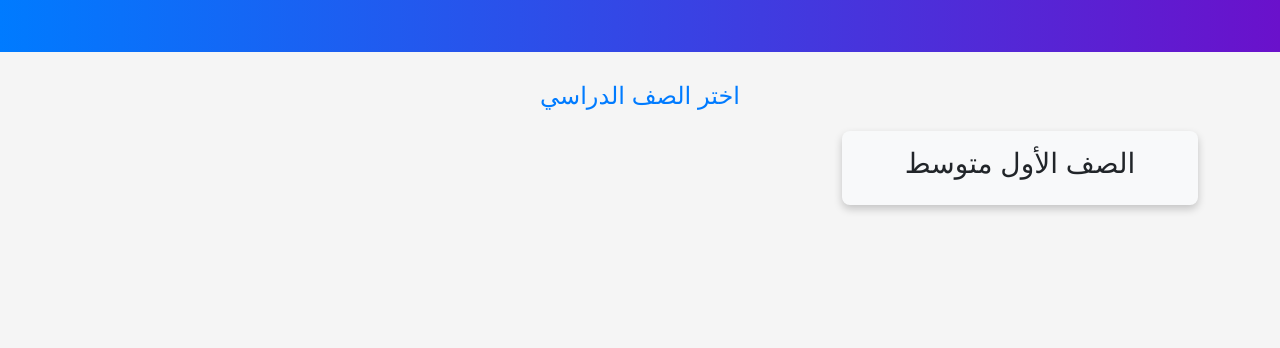
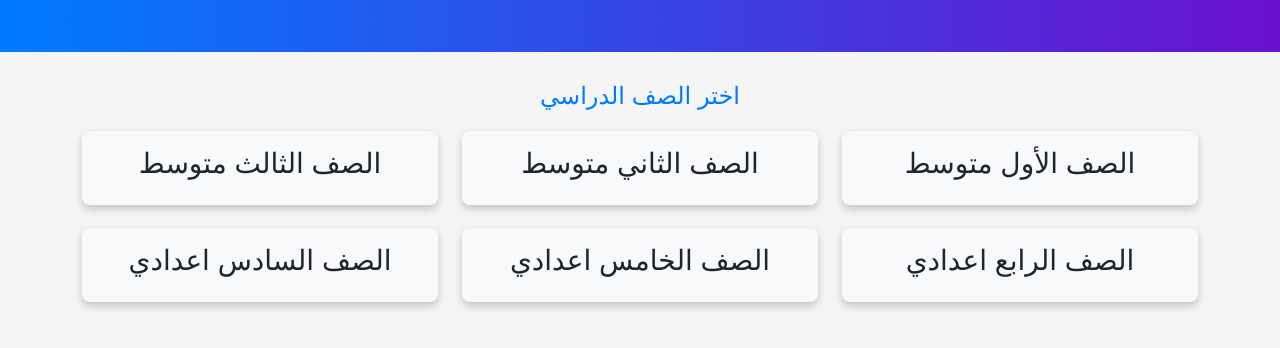
Before and after one commit to zedsdam/mybook, a plain HTML site: page index.html in a window 1280 px wide. Shown: the part 236-584 px from the top of the page. Drawn offline with nearby package versions, Linux system fonts and the light colour scheme.

Commit message:
Update index.html

```diff
--- a/index.html
+++ b/index.html
@@ -86,8 +86,31 @@
                     <h3 class="text-center">الصف الأول متوسط</h3>
                 </div>
             </div>
-            <!-- المزيد من الصفوف -->
-            <!-- تكرار نفس الكود للصفوف الباقية (الثاني، الثالث، الرابع، الخامس، السادس) -->
+            <div class="col-md-4 mb-4" data-aos="zoom-in" onclick="showSubjects('الصف الثاني متوسط')">
+                <div class="grade-card p-3 bg-light">
+                    <h3 class="text-center">الصف الثاني متوسط</h3>
+                </div>
+            </div>
+            <div class="col-md-4 mb-4" data-aos="zoom-in" onclick="showSubjects('الصف الثالث متوسط')">
+                <div class="grade-card p-3 bg-light">
+                    <h3 class="text-center">الصف الثالث متوسط</h3>
+                </div>
+            </div>
+            <div class="col-md-4 mb-4" data-aos="zoom-in" onclick="showSubjects('الصف الرابع اعدادي')">
+                <div class="grade-card p-3 bg-light">
+                    <h3 class="text-center">الصف الرابع اعدادي</h3>
+                </div>
+            </div>
+            <div class="col-md-4 mb-4" data-aos="zoom-in" onclick="showSubjects('الصف الخامس اعدادي')">
+                <div class="grade-card p-3 bg-light">
+                    <h3 class="text-center">الصف الخامس اعدادي</h3>
+                </div>
+            </div>
+            <div class="col-md-4 mb-4" data-aos="zoom-in" onclick="showSubjects('الصف السادس اعدادي')">
+                <div class="grade-card p-3 bg-light">
+                    <h3 class="text-center">الصف السادس اعدادي</h3>
+                </div>
+            </div>
         </div>
     </div>
 
@@ -101,21 +124,50 @@
         </div>
     </div>
 
-    <!-- سكريبت AOS -->
+    <!-- سكريبت AOS و JavaScript لتفعيل الأقسام والملازم -->
     <script src="https://cdnjs.cloudflare.com/ajax/libs/aos/2.3.4/aos.js"></script>
     <script>
         // تفعيل AOS
         AOS.init();
 
-        // دالة لعرض المواد الدراسية
+        // دالة لعرض المواد الدراسية حسب الصف
         function showSubjects(grade) {
-            const subjects = [
-                { name: "ملزمة الأحياء", link: "https://t.me/your_bot_link" },
-                { name: "ملزمة الكيمياء", link: "https://t.me/your_bot_link" },
-                { name: "ملزمة الاجتماعيات", link: "https://t.me/your_bot_link" },
-                { name: "ملزمة الرياضيات", link: "https://t.me/your_bot_link" }
-            ];
+            // بيانات الملازم حسب الصف
+            const subjectData = {
+                'الصف الأول متوسط': [
+                    { name: "ملزمة الأحياء", link: "https://t.me/your_bot_link" },
+                    { name: "ملزمة الكيمياء", link: "https://t.me/your_bot_link" },
+                    { name: "ملزمة الاجتماعيات", link: "https://t.me/your_bot_link" },
+                    { name: "ملزمة الرياضيات", link: "https://t.me/your_bot_link" }
+                ],
+                'الصف الثاني متوسط': [
+                    { name: "ملزمة الفيزياء", link: "https://t.me/your_bot_link" },
+                    { name: "ملزمة الرياضيات", link: "https://t.me/your_bot_link" },
+                    { name: "ملزمة العلوم", link: "https://t.me/your_bot_link" }
+                ],
+                // تكرار البيانات لباقي الصفوف...
+                'الصف الثالث متوسط': [
+                    { name: "ملزمة الكيمياء", link: "https://t.me/your_bot_link" },
+                    { name: "ملزمة الفيزياء", link: "https://t.me/your_bot_link" },
+                    { name: "ملزمة الرياضيات", link: "https://t.me/your_bot_link" }
+                ],
+                'الصف الرابع اعدادي': [
+                    { name: "ملزمة الأحياء", link: "https://t.me/your_bot_link" },
+                    { name: "ملزمة الكيمياء", link: "https://t.me/your_bot_link" },
+                    { name: "ملزمة الفيزياء", link: "https://t.me/your_bot_link" }
+                ],
+                'الصف الخامس اعدادي': [
+                    { name: "ملزمة الفيزياء", link: "https://t.me/your_bot_link" },
+                    { name: "ملزمة الأحياء", link: "https://t.me/your_bot_link" }
+                ],
+                'الصف السادس اعدادي': [
+                    { name: "ملزمة الكيمياء", link: "https://t.me/your_bot_link" },
+                    { name: "ملزمة الفيزياء", link: "https://t.me/your_bot_link" }
+                ]
+            };
 
+            // إظهار الملازم للصف المختار
+            const subjects = subjectData[grade] || [];
             const container = document.getElementById('subjects-container');
             container.innerHTML = ''; // مسح المواد القديمة
 
```
